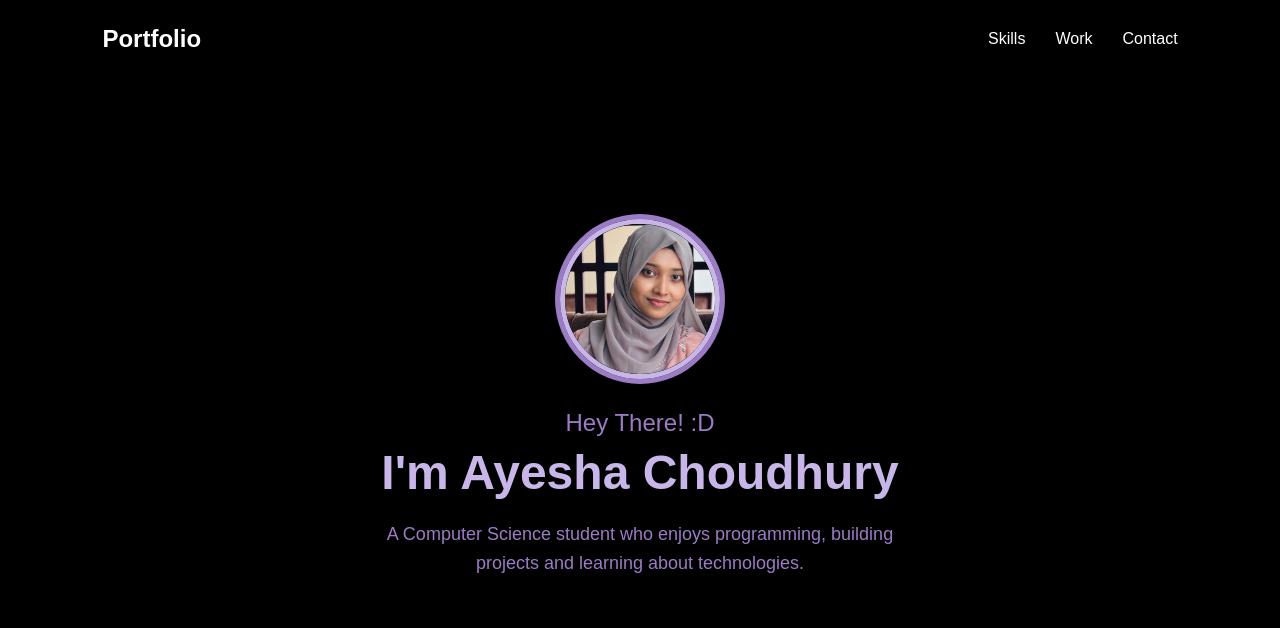
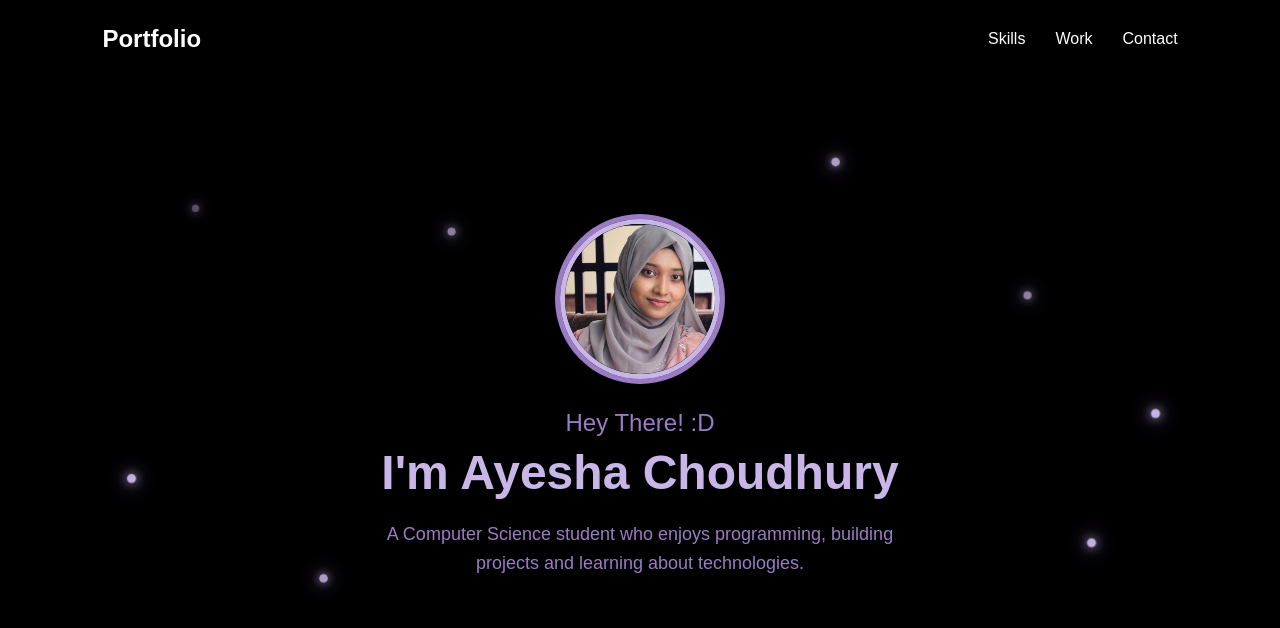
Before and after one commit to ayeshachyy01/My-Portfolio, a React (Vite) app: page / in a window 1280 px wide. Shown: the top 628 px of the page. Built offline with nearby package versions, Linux system fonts and the light colour scheme.

Commit message:
Update index.css

```diff
--- a/src/index.css
+++ b/src/index.css
@@ -40,15 +40,18 @@ body {
     font-size: 16px;
     cursor: pointer;
     color: #ffffff;
+    transition: transform 0.3s ease, color 0.3s ease;
 }
 
 .nav-links button:hover {
-    color: #777777;
+    color: #9b7bc4;
+    transform: translateY(-3px) scale(1.1);
 }
 
 /* Profile */
 
 .profile {
+    position: relative;
     min-height: 80vh;
     display: flex;
     flex-direction: column;
@@ -56,6 +59,89 @@ body {
     align-items: center;
     text-align: center;
     padding: 40px 20px;
+}
+.particles {
+    position: absolute;
+    top: 0;
+    left: 0;
+    width: 100%;
+    height: 100%;
+    pointer-events: none;
+    overflow: hidden;
+    z-index: 0;
+}
+
+.particles span {
+    position: absolute;
+    width: 7px;
+    height: 7px;
+    background-color: #c8b6e8;
+    border-radius: 50%;
+    box-shadow:
+        0 0 8px #c8b6e8,
+        0 0 18px #9b7bc4,
+        0 0 30px rgba(155, 123, 196, 0.7);
+    animation: particleFloat 6s ease-in-out infinite;
+}
+
+.particles span:nth-child(1) {
+    top: 20%;
+    left: 15%;
+    animation-delay: 0s;
+}
+
+.particles span:nth-child(2) {
+    top: 35%;
+    left: 80%;
+    animation-delay: 1s;
+}
+
+.particles span:nth-child(3) {
+    top: 65%;
+    left: 10%;
+    animation-delay: 2s;
+}
+
+.particles span:nth-child(4) {
+    top: 75%;
+    left: 85%;
+    animation-delay: 3s;
+}
+
+.particles span:nth-child(5) {
+    top: 15%;
+    left: 65%;
+    animation-delay: 1.5s;
+}
+
+.particles span:nth-child(6) {
+    top: 55%;
+    left: 90%;
+    animation-delay: 2.5s;
+}
+
+.particles span:nth-child(7) {
+    top: 80%;
+    left: 25%;
+    animation-delay: 3.5s;
+}
+
+.particles span:nth-child(8) {
+    top: 25%;
+    left: 35%;
+    animation-delay: 4s;
+}
+
+@keyframes particleFloat {
+    0%, 100% {
+        transform: translateY(0) scale(1);
+        opacity: 0.4;
+    }
+
+    50% {
+        transform: translateY(-20px) scale(1.3);
+        opacity: 1;
+    }
 }
 .profile-picture {
     width: 160px;
@@ -65,6 +151,12 @@ body {
     border: 5px solid #c8b6e8;
     box-shadow: 0 0 0 5px #9b7bc4;
     margin-bottom: 30px;
+    transition: transform 0.3s ease, box-shadow 0.3s ease;
+}
+
+.profile-picture:hover {
+    transform: scale(1.08);
+    box-shadow: 0 0 0 5px #9b7bc4, 0 0 25px rgba(155, 123, 196, 0.6);
 }
 .intro-small {
     font-size: 24px;
@@ -77,6 +169,12 @@ body {
     font-weight: 700;
     margin-bottom: 20px;
     color: #c8b6e8;
+    transition: transform 0.3s ease, text-shadow 0.3s ease;
+}
+
+.profile h1:hover {
+    transform: scale(1.05);
+    text-shadow: 0 0 15px rgba(200, 182, 232, 0.6);
 }
 
 .profile p:last-child {
@@ -92,7 +190,7 @@ body {
     position: fixed;
     top: 50%;
     left: 50%;
-    transform: translate(-50%, -50%);
+    transform: translate(-50%, -50%) scale(0.9);
     width: 70%;
     max-width: 600px;
     padding: 25px 30px;
@@ -100,6 +198,19 @@ body {
     color: #000000;
     border-radius: 25px;
     box-shadow: 0 15px 50px rgba(0, 0, 0, 0.3);
+    animation: panelAppear 0.3s ease forwards;
+}
+
+@keyframes panelAppear {
+    from {
+        opacity: 0;
+        transform: translate(-50%, -50%) scale(0.9);
+    }
+
+    to {
+        opacity: 1;
+        transform: translate(-50%, -50%) scale(1);
+    }
 }
 
 .panel h2 {
@@ -137,40 +248,111 @@ body {
 .skills-grid {
     display: grid;
     grid-template-columns: 1fr 1fr;
-    gap: 12px 25px;
+    gap: 15px 20px;
 }
 
-.skills-grid h3 {
-    margin-bottom: 3px;
+.skill-card {
+    padding: 15px;
+    border-radius: 15px;
+    background-color: rgba(255, 255, 255, 0.25);
+    cursor: pointer;
+    transition: transform 0.3s ease, box-shadow 0.3s ease, background-color 0.3s ease;
 }
 
-.skills-grid p {
+.skill-card h3 {
     margin-bottom: 0;
+    font-size: 18px;
+}
+
+.skill-card p {
+    margin-top: 8px;
+    margin-bottom: 0;
+    font-size: 14px;
+    line-height: 1.4;
+    opacity: 0;
+    max-height: 0;
+    overflow: hidden;
+    transition: opacity 0.3s ease, max-height 0.4s ease;
+}
+
+.skill-card:hover {
+    transform: translateY(-8px) scale(1.03);
+    background-color: rgba(255, 255, 255, 0.4);
+    box-shadow: 0 10px 25px rgba(155, 123, 196, 0.4);
+}
+
+.skill-card:hover p {
+    opacity: 1;
+    max-height: 60px;
+}
+.work-grid {
+    display: grid;
+    grid-template-columns: 1fr 1fr;
+    gap: 20px;
+}
+
+.work-card {
+    padding: 20px;
+    border-radius: 15px;
+    background-color: rgba(255, 255, 255, 0.25);
+    cursor: pointer;
+    transition: transform 0.3s ease, box-shadow 0.3s ease, background-color 0.3s ease;
+}
+
+.work-card h3 {
+    margin-bottom: 0;
+    font-size: 18px;
+}
+
+.work-card p {
+    margin-top: 10px;
+    margin-bottom: 0;
+    font-size: 14px;
+    line-height: 1.5;
+    opacity: 0;
+    max-height: 0;
+    overflow: hidden;
+    transition: opacity 0.3s ease, max-height 0.4s ease;
+}
+
+.work-card:hover {
+    transform: translateY(-8px) scale(1.03);
+    background-color: rgba(255, 255, 255, 0.4);
+    box-shadow: 0 10px 25px rgba(155, 123, 196, 0.4);
+}
+
+.work-card:hover p {
+    opacity: 1;
+    max-height: 100px;
 }
 .email a {
     color: #000000;
     text-decoration: none;
     font-weight: bold;
-}
-.email a:hover {
-  color: #9b7bc4
+    display: inline-block;
+    transition: transform 0.3s ease, color 0.3s ease;
 }
 
-.social-links {
-    display: flex;
-    gap: 20px;
-    margin-top: 15px;
+.email a:hover {
+    color: #9b7bc4;
+    transform: scale(1.05);
 }
 
 .social-links a {
     color: #000000;
     font-size: 40px;
     text-decoration: none;
+    display: inline-block;
+    transition: transform 0.3s ease, color 0.3s ease;
 }
 
 .social-links a:hover {
     color: #9b7bc4;
+    transform: translateY(-5px) scale(1.1);
 }
+
+
+
 
 /* Mobile */
 
@@ -195,8 +377,12 @@ body {
         width: 90%;
         padding: 30px 20px;
     }
-        .skills-grid {
+    .skills-grid {
         grid-template-columns: 1fr;
         gap: 12px;
     }
+    .work-grid {
+        grid-template-columns: 1fr;
+        gap: 12px;
 }
+}
```
